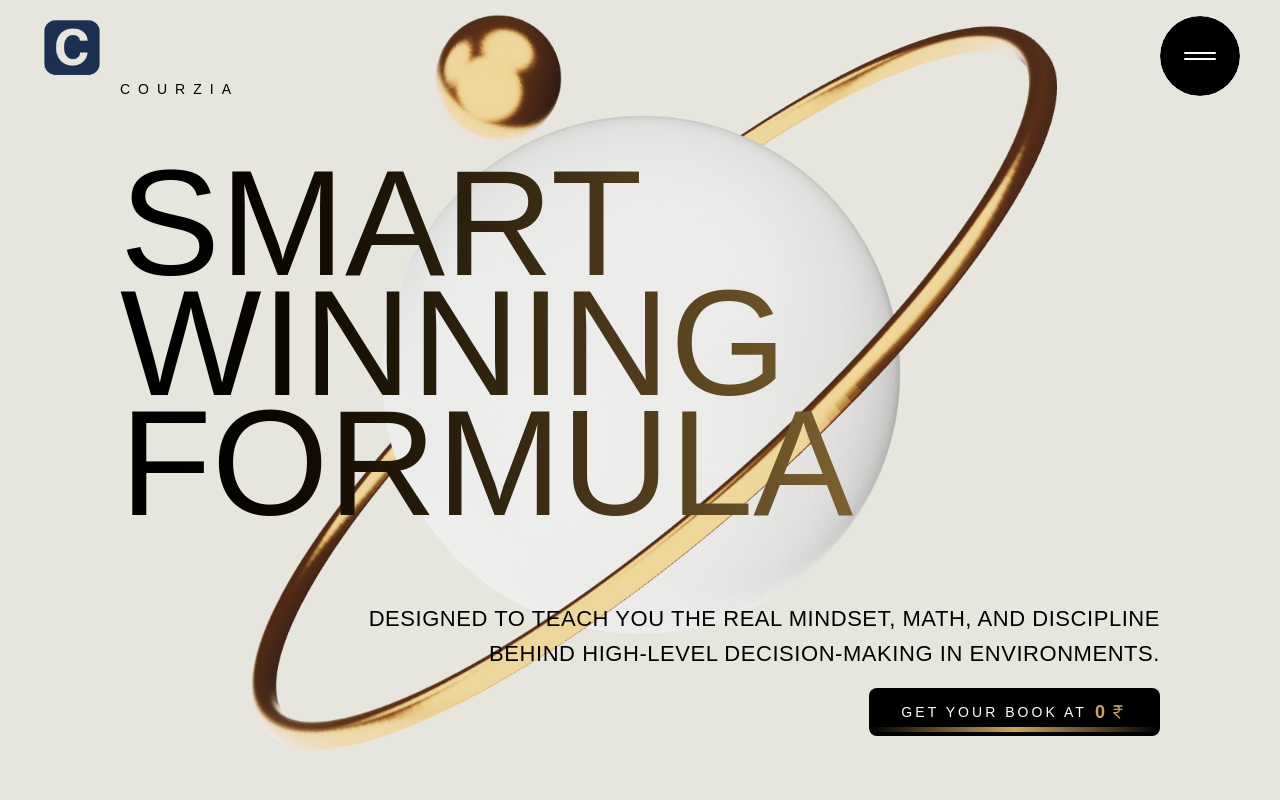
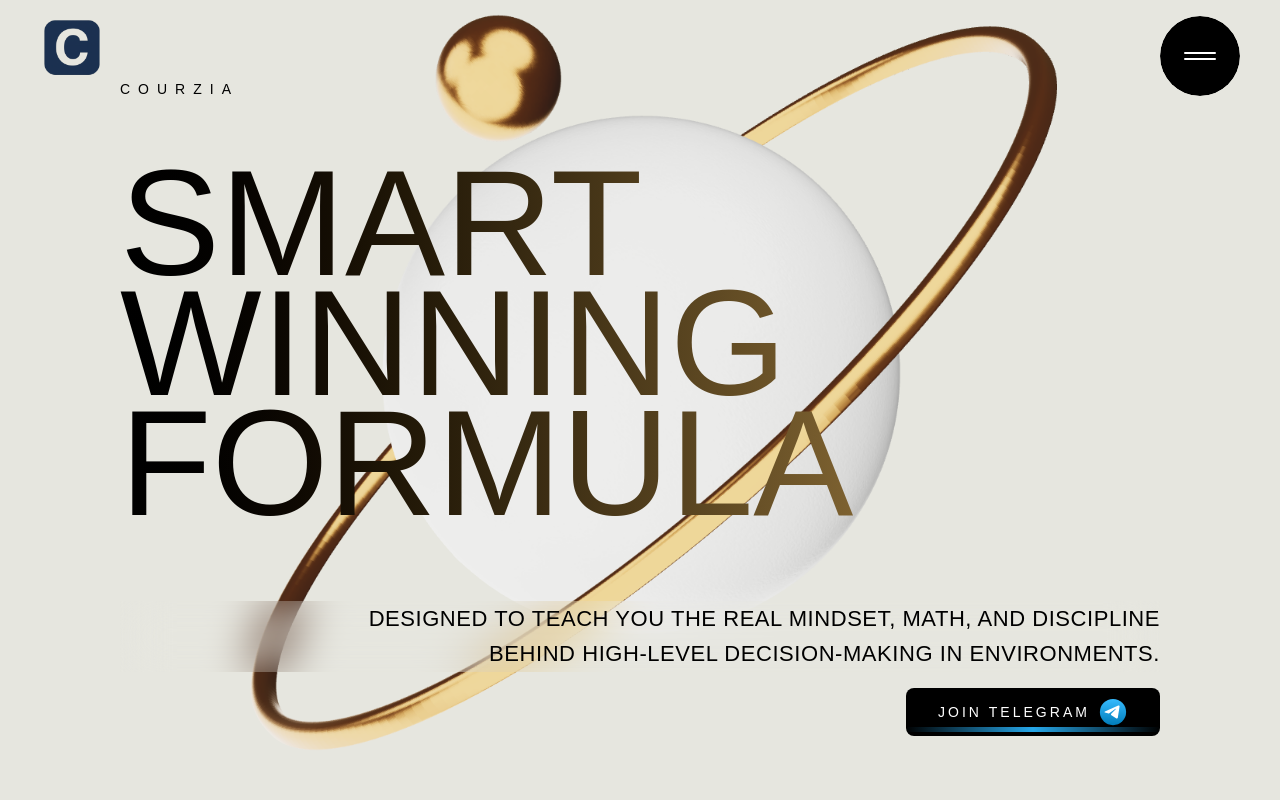
Before and after one commit to courzia/courzia-website, a React (Vite) app: page / in a window 1280 px wide. Shown: the top 800 px of the page. Built offline with nearby package versions, Linux system fonts and the light colour scheme; a web font is replaced by a local one.

Commit message:
added telegram logo and text

```diff
--- a/src/constants/index.js
+++ b/src/constants/index.js
@@ -1,9 +1,4 @@
-// index.js
-// export const servicesData = [
-// ];
-//
-
-export const CONTACT_LINK = "https://t.me/Courzia"
+export const CONTACT_LINK = "https://t.me/Courziavipcourse"
 
 export const servicesData = [
   {
--- a/src/sections/Hero.jsx
+++ b/src/sections/Hero.jsx
@@ -28,6 +28,7 @@ const Hero = () => {
         subTitle={"COURZIA"}
         title={"smart winning formula"}
         text={text}
+        tectclasses="backdrop-blur-xl text-black "
         textColor={"text-black"}
         handleclick={handleclick}
         open={open}
@@ -122,6 +123,7 @@ const AnimatedHeaderSection = ({
   subTitle,
   title,
   text,
+  tectclasses,
   textColor,
   withScrollTrigger = false,
   handleclick,
@@ -178,35 +180,54 @@ const AnimatedHeaderSection = ({
         <div className="py-12 lg:px-20 sm:py-16 lg:text-end">
           <AnimatedTextLines
             text={text}
-            className={`font-light uppercase value-text-responsive mb-2  ${textColor}`}
+            className={`font-light uppercase value-text-responsive mb-2  ${textColor}  ${tectclasses}`}
           />
           <div className="relative mt-8  sm:mt-4">
             <button className="aesthetic-shimmer-button-dark bg-gradient-to-br from-black via-black to-black gold/50 text-white h-[3rem]" onClick={handleclick}>
-              <div className="h-[5px] w-full absolute bottom-1 bg-gradient-to-r from-transparent via-gold to-transparent " />
+              <div className="h-[5px] w-full absolute bottom-1 bg-gradient-to-r from-transparent via-[#26a7e9] to-transparent " />
               <div className="flex items-center gap-2">
                 <p className="text-sm font-light tracking-[0.19rem] uppercase text-whtie -700 flex items-center gap-2 flex gap-2 items-center justify-center">
-                  get your book at
-                  <dv className="flex items-center justify-center">
-                    <span className="text-lg font-bold text-gold"> 0</span>
-                    <svg xmlns="http://www.w3.org/2000/svg"
-                      width="20" height="16" viewBox="0 0 24 24"
-                      fill="none" stroke="#cfa355" stroke-width="2"
-                      stroke-linecap="round" stroke-linejoin="round"
-                    >
-                      <path d="M6 3h12" />
-                      <path d="M6 8h12" />
-                      <path d="m6 13 8.5 8" />
-                      <path d="M6 13h3" />
-                      <path d="M9 13c6.667 0 6.667-10 0-10" />
-                    </svg>
-                  </dv>
+                  join telegram
+                  <div className="flex items-center justify-center">
+                    <>
+                      <svg xmlns="http://www.w3.org/2000/svg" width="30px" height="30px" viewBox="0 0 32 32" fill="none">
+                        <circle cx="16" cy="16" r="14" fill="url(#paint0_linear_87_7225)" />
+                        <path d="M22.9866 10.2088C23.1112 9.40332 22.3454 8.76755 21.6292 9.082L7.36482 15.3448C6.85123 15.5703 6.8888 16.3483 7.42147 16.5179L10.3631 17.4547C10.9246 17.6335 11.5325 17.541 12.0228 17.2023L18.655 12.6203C18.855 12.4821 19.073 12.7665 18.9021 12.9426L14.1281 17.8646C13.665 18.3421 13.7569 19.1512 14.314 19.5005L19.659 22.8523C20.2585 23.2282 21.0297 22.8506 21.1418 22.1261L22.9866 10.2088Z" fill="white" />
+                        <defs>
+                          <linearGradient id="paint0_linear_87_7225" x1="16" y1="2" x2="16" y2="30" gradientUnits="userSpaceOnUse">
+                            <stop stop-color="#37BBFE" />
+                            <stop offset="1" stop-color="#007DBB" />
+                          </linearGradient>
+                        </defs>
+                      </svg>
+                    </>
+
+                  </div>
                 </p>
               </div>
               {open &&
-                <div className="fixed -top-[225px] lg:-top-[208px]  rounded-lg bg-[#e5e5e0]  h-[220px]  lg:h-[200px] overflow-hidden p-[3px] ">
+                <div className="fixed -top-[260px] lg:-top-[268px]  rounded-lg bg-[#e5e5e0]  h-[250px]  lg:h-[265px] overflow-hidden p-[3px] ">
                   <div className=" red-100 h-full rounded-lg aesthetic-shimmer-button " >
-                    <div className="">
-                      <h1 className="value-text-responsive text-center">
+                    <div className="space-y-5">
+                      <p className="font-semibold text-sm text-start ">
+                        BOOK , EXCLUSIVE VIDEOS,
+                        LIFETIME LOSS RECOVERY TIPS
+                        AND MORE—ALL COMPLETELY FREE!
+                        HURRY, THIS IS A LIMITED-TIME
+                        OFFER!
+                      </p>
+
+                      <p className="text-center text-white">
+                        <a
+                          href={CONTACT_LINK}
+                          target="_blank"
+                          rel="noopener noreferrer"
+                          className="h-12 bg-black p-4 rounded-md shadow-lg  "
+                        >
+                          GET YOUR BOOK
+                        </a>
+                      </p>
+                      <h1 className="value-text-responsive text-center text-xs">
                         Read the{" "}
                         <a
                           href="/tnc"
@@ -216,16 +237,6 @@ const AnimatedHeaderSection = ({
                         </a>{" "}
                         before clicking below
                       </h1>
-                      <p className="text-center mt-6  text-white">
-                        <a
-                          href={CONTACT_LINK}
-                          target="_blank"
-                          rel="noopener noreferrer"
-                          className="h-12 bg-black p-4 rounded-md shadow-lg  "
-                        >
-                          GET YOUR BOOK
-                        </a>
-                      </p>
                     </div>
                   </div>
                 </div>
```
Also changed, not shown: 1 other file (tests, documents, lock files or other folders).
